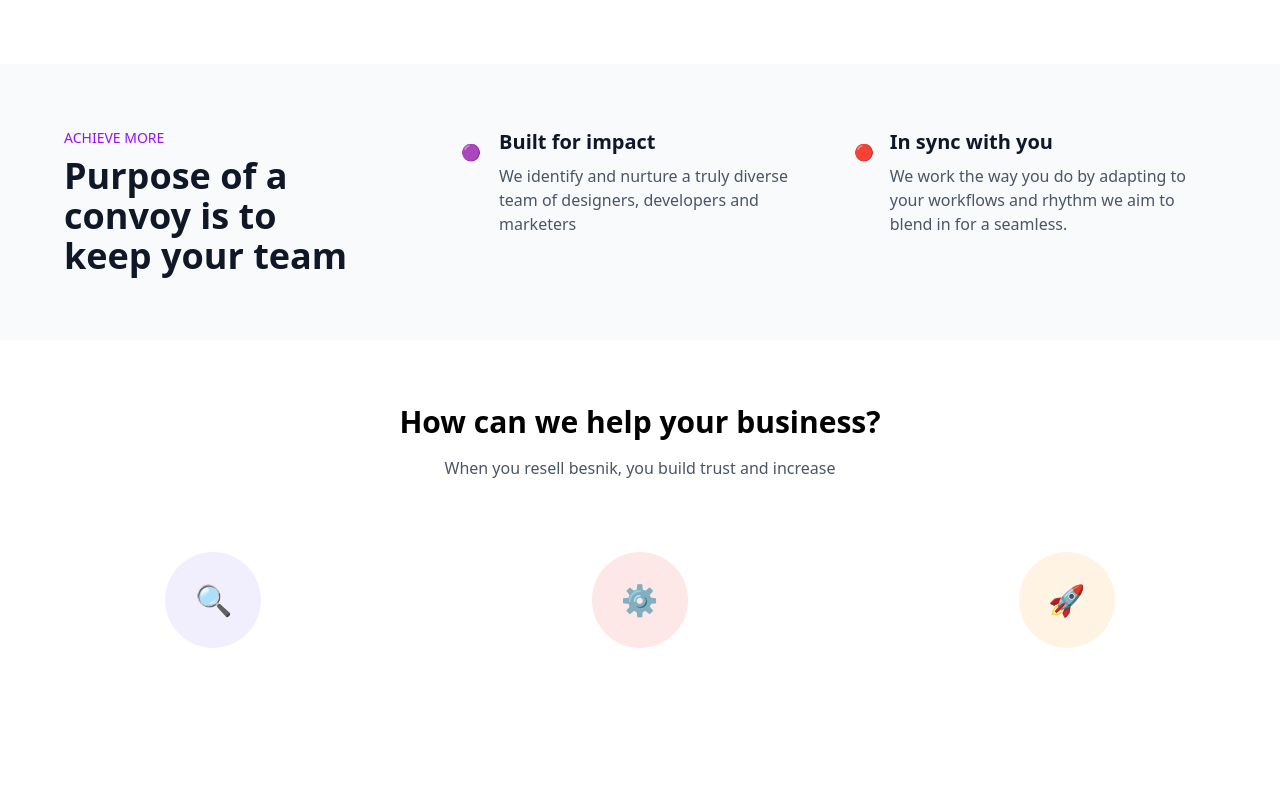
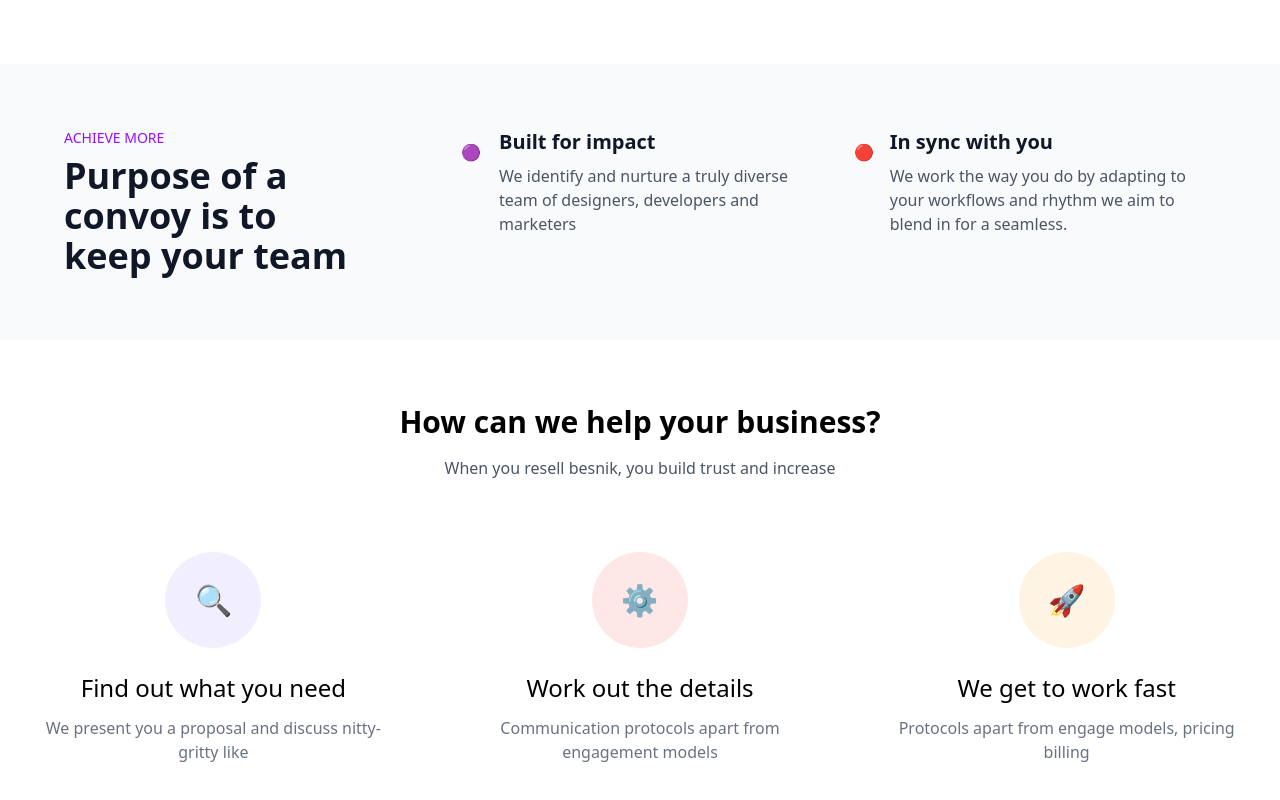
Before and after one commit to Nayeem0011/business-landing-page-react-tailwindcss, a React (Vite) app: page / in a window 1280 px wide. Shown: the part 1053-1853 px from the top of the page. Before the commit the page ends 1813 px from the top, so only its background shows below. Built offline with nearby package versions, Linux system fonts and the light colour scheme.

Commit message:
featuressection added

```diff
--- a/src/components/FeaturesSection.jsx
+++ b/src/components/FeaturesSection.jsx
@@ -35,7 +35,7 @@ const FeaturesSection = () => {
         {/* Features boxs */}
         <div className="grid grid-cols-1 md:grid-cols-3 gap-8">
           {features.map((feature, index) => (
-            <div className="flex flex-col items-center p-6">
+            <div className="flex flex-col text-center items-center p-6">
               <div
                 key={index}
                 className="w-24 h-24 rounded-full mb-6 flex items-center justify-center"
@@ -50,6 +50,9 @@ const FeaturesSection = () => {
               >
                 <div className="text-3xl">{feature.icon}</div>
               </div>
+
+              <h3 className="text-2xl font-medium mb-3">{feature.title}</h3>
+              <p className="text-gray-500 text-center">{feature.description}</p>
             </div>
           ))}
         </div>
```
